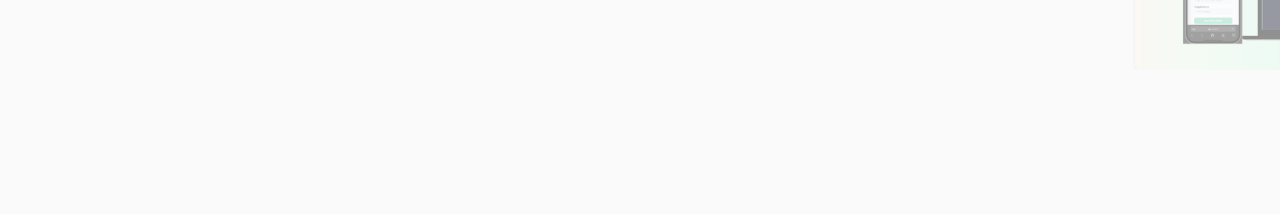
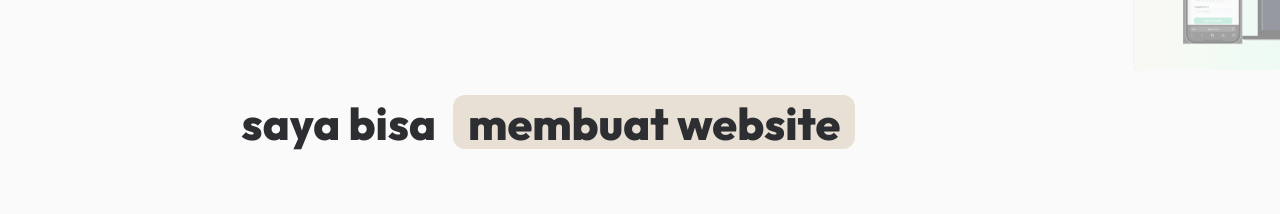
Before and after one commit to akbaralfaidah/akbaralfaidah-website-portofolio, a React (Vite) app: page / in a window 1280 px wide. Shown: the part 738-952 px from the top of the page. Built offline with nearby package versions, Linux system fonts and the light colour scheme.

Commit message:
style: remove excess vertical spacing in YouCanScroll to fix huge gaps between sections

```diff
--- a/src/components/ui/YouCanScroll.jsx
+++ b/src/components/ui/YouCanScroll.jsx
@@ -75,13 +75,13 @@ export default function YouCanScroll() {
   return (
     <section
       ref={containerRef}
-      className="relative w-full bg-paper dark:bg-[#1A1A1C] text-charcoal dark:text-[#FAF8ED] h-[130vh] z-10"
+      className="relative w-full bg-paper dark:bg-[#1A1A1C] text-charcoal dark:text-[#FAF8ED] h-[100vh] z-10"
     >
 
       {/* Native Sticky Container - Zero Jitter */}
       <div
         ref={stickyRef}
-        className="sticky top-[20vh] h-[60vh] min-h-[350px] max-h-[500px] w-full flex flex-col justify-center items-center relative overflow-hidden"
+        className="sticky top-[35vh] w-full flex flex-col justify-center items-center relative overflow-hidden py-8"
         style={{
           WebkitMaskImage: 'linear-gradient(to bottom, transparent 0%, black 15%, black 85%, transparent 100%)',
           maskImage: 'linear-gradient(to bottom, transparent 0%, black 15%, black 85%, transparent 100%)'
```
